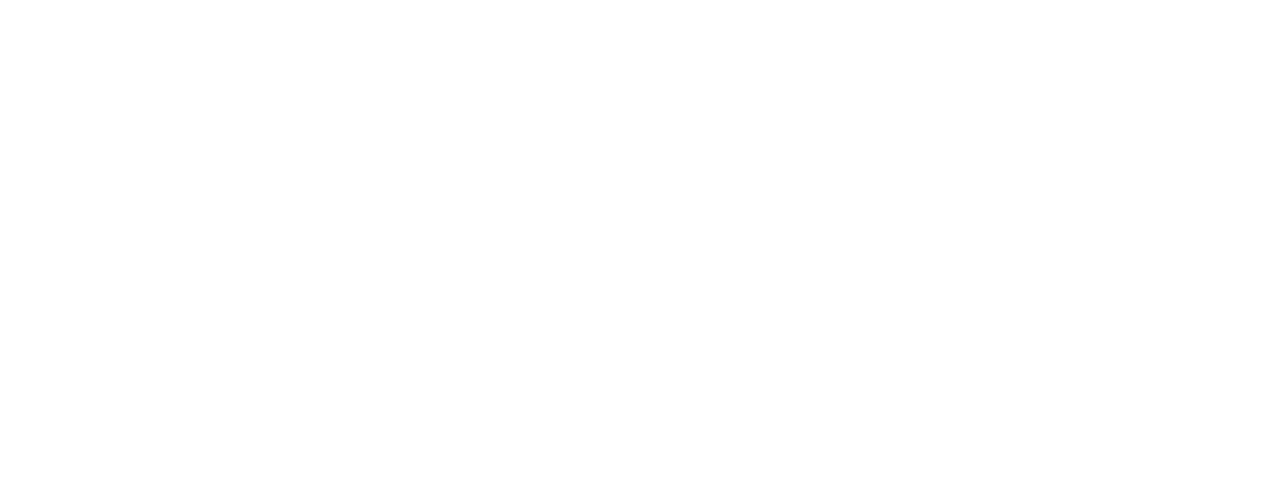
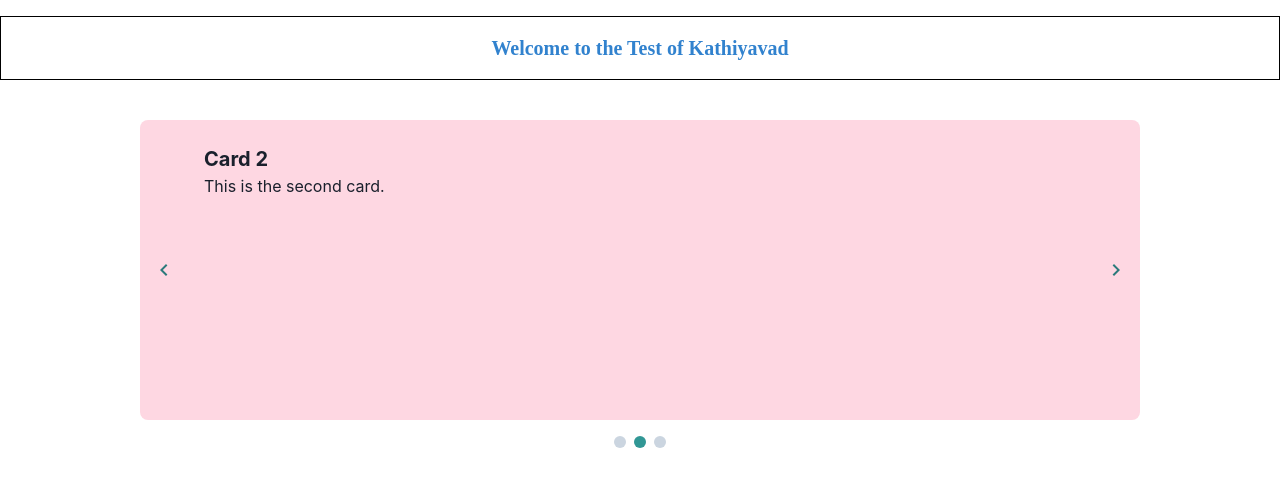
Before and after one commit to amanramoliya/test_of_kathiyavad, a Next.js app in the folder client/: page / in a window 1280 px wide. Shown: the top 486 px of the page. Built offline with nearby package versions, Linux system fonts and the light colour scheme.

Commit message:
wip: add carousel

```diff
--- a/client/src/app/page.tsx
+++ b/client/src/app/page.tsx
@@ -1,6 +1,12 @@
 "use client";
+import { HomePage } from "@/components/HomePage";
+import { Flex } from "@chakra-ui/react";
 import type { AppProps } from "next/app";
 
 export default function Home({ Component, pageProps }: AppProps) {
-  return <></>;
+  return (
+    <Flex w={"100%"} direction={"column"} py={4}>
+      <HomePage></HomePage>
+    </Flex>
+  );
 }
--- /dev/null
+++ b/client/src/components/Carousel.tsx
@@ -0,0 +1,92 @@
+// components/CardCarousel.tsx
+"use client";
+
+import { ChevronLeftIcon, ChevronRightIcon } from "@chakra-ui/icons";
+import { Box, Button, HStack, Stack } from "@chakra-ui/react";
+import { useEffect, useState } from "react";
+
+interface CardCarouselProps {
+  cards: React.ReactNode[];
+  autoPlay?: boolean;
+  interval?: number;
+}
+
+export const CardCarousel = ({
+  cards,
+  autoPlay = true,
+  interval = 3000,
+}: CardCarouselProps) => {
+  const [currentIndex, setCurrentIndex] = useState(0);
+
+  const goToSlide = (index: number) => {
+    const total = cards.length;
+    setCurrentIndex((index + total) % total);
+  };
+
+  useEffect(() => {
+    if (!autoPlay) return;
+
+    const id = setInterval(() => {
+      goToSlide(currentIndex + 1);
+    }, interval);
+
+    return () => clearInterval(id);
+  }, [currentIndex, autoPlay, interval]);
+
+  return (
+    <Stack
+      align="center"
+      spacing={4}
+      pos="relative"
+      w={"full"}
+      maxW="1000px"
+      mx="auto"
+    >
+      <Box position="relative" w="full">
+        {cards[currentIndex]}
+
+        <Button
+          onClick={() => goToSlide(currentIndex - 1)}
+          position="absolute"
+          width={"16px"}
+          left={1}
+          top="50%"
+          transform="translateY(-50%)"
+          zIndex={1}
+          variant="ghost"
+          colorScheme="teal"
+        >
+          <ChevronLeftIcon boxSize={6} />
+        </Button>
+
+        <Button
+          onClick={() => goToSlide(currentIndex + 1)}
+          width={"16px"}
+          position="absolute"
+          right={1}
+          top="50%"
+          transform="translateY(-50%)"
+          zIndex={1}
+          variant="ghost"
+          colorScheme="teal"
+        >
+          <ChevronRightIcon boxSize={6} />
+        </Button>
+      </Box>
+
+      <HStack>
+        {cards.map((_, i) => (
+          <Box
+            key={i}
+            w={3}
+            h={3}
+            bg={i === currentIndex ? "teal.500" : "gray.300"}
+            borderRadius="full"
+            cursor="pointer"
+            onClick={() => goToSlide(i)}
+          />
+        ))}
+      </HStack>
+    </Stack>
+  );
+};
--- /dev/null
+++ b/client/src/components/Header.tsx
@@ -0,0 +1,23 @@
+import { Flex, Text } from "@chakra-ui/react";
+
+export const Header = () => {
+  return (
+    <Flex
+      alignItems={"center"}
+      justifyContent={"center"}
+      w={"100%"}
+      border={"1px solid black"}
+      p={4}
+    >
+      <Text
+        as={"h3"}
+        fontSize={"xl"}
+        fontWeight={"bold"}
+        fontFamily={"cursive"}
+        color={"blue.500"}
+      >
+        Welcome to the Test of Kathiyavad
+      </Text>
+    </Flex>
+  );
+};
--- /dev/null
+++ b/client/src/components/HomePage.tsx
@@ -0,0 +1,40 @@
+import { CardCarousel } from "@/components/Carousel";
+import { Header } from "@/components/Header";
+import { Box, Flex, Stack, Text } from "@chakra-ui/react";
+
+const cards = [
+  <Box key={1} px={16} py={6} bg="teal.100" rounded="lg" height={"300px"}>
+    <Text fontSize="xl" fontWeight="bold">
+      Card 1
+    </Text>
+    <Text>This is the first card.</Text>
+  </Box>,
+  <Box key={2} px={16} py={6} bg="pink.100" rounded="lg" height={"300px"}>
+    <Text fontSize="xl" fontWeight="bold">
+      Card 2
+    </Text>
+    <Text>This is the second card.</Text>
+  </Box>,
+  <Box key={3} px={16} py={6} bg="yellow.100" rounded="lg" height={"300px"}>
+    <Text fontSize="xl" fontWeight="bold">
+      Card 3
+    </Text>
+    <Text>This is the third card.</Text>
+  </Box>,
+];
+
+export const HomePage = () => {
+  return (
+    <Flex
+      direction={"column"}
+      alignItems={"center"}
+      justifyContent={"center"}
+      w={"100%"}
+    >
+      <Header />
+      <Stack py={10} w={"100%"}>
+        <CardCarousel cards={cards} />
+      </Stack>
+    </Flex>
+  );
+};
```
Also changed, not shown: client/package.json (+9 -8 lines), 1 other file (tests, documents, lock files or other folders).
